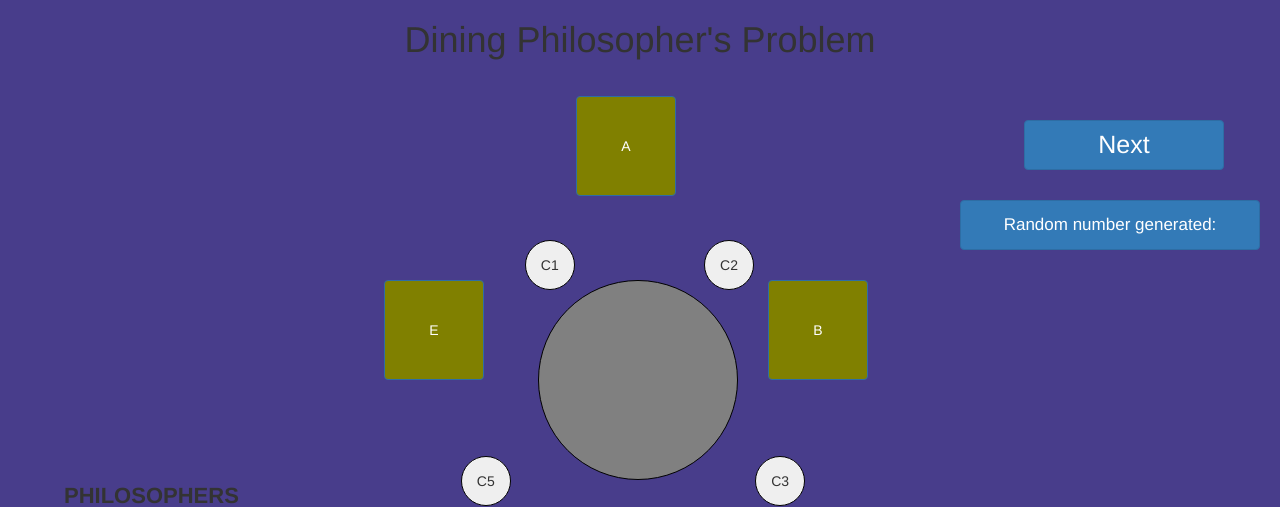
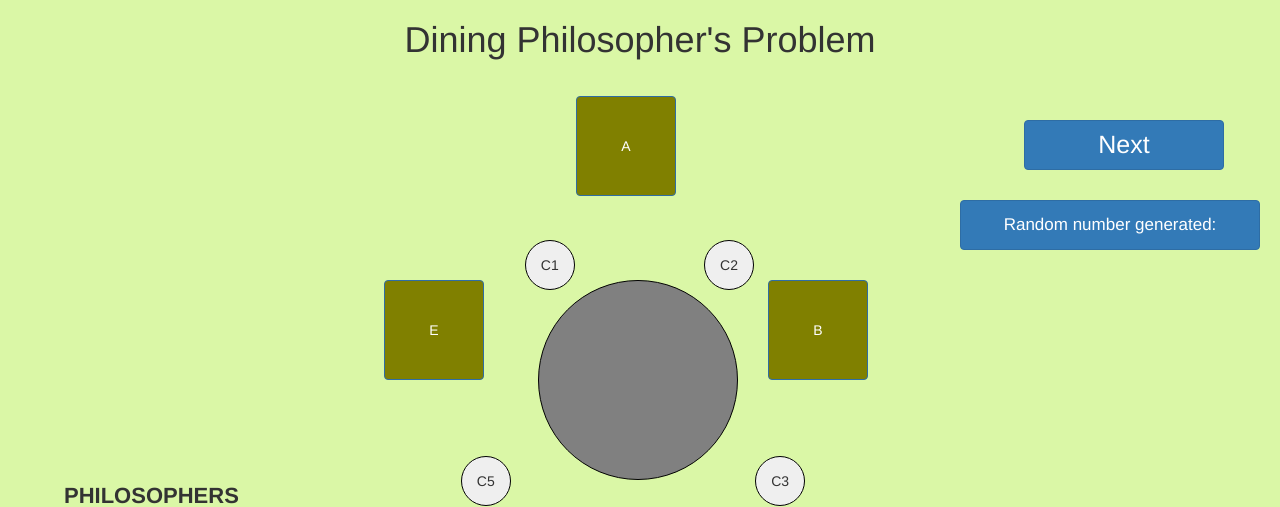
Before and after one commit to ayush113/OS-Simulator, a Django app: page /sync/dining/ in a window 1280 px wide. Shown: the top 507 px of the page. Run offline with Django 3.2, Linux system fonts and the light colour scheme; some libraries are stand-ins or nearby versions.

Commit message:
colour change

```diff
--- a/Source/os_sim/proc_sync/templates/proc_sync/dining.html
+++ b/Source/os_sim/proc_sync/templates/proc_sync/dining.html
@@ -7,7 +7,7 @@
   <link rel="stylesheet" href="https://maxcdn.bootstrapcdn.com/bootstrap/3.3.7/css/bootstrap.min.css">
 </head>
 
-<body style="background-color:#483d8b">
+<body style="background-color:#DAF7A6">
   <!-- jQuery (necessary for Bootstrap's JavaScript plugins) -->
   <script src="https://ajax.googleapis.com/ajax/libs/jquery/1.12.4/jquery.min.js"></script>
   <!-- Include all compiled plugins (below), or include individual files as needed -->
--- a/gui/dining.html
+++ b/gui/dining.html
@@ -2,7 +2,7 @@
 
 
 <!DOCTYPE html>
-{% load staticfiles %}
+<!-- {% load staticfiles %} -->
 <head>
   <link rel="stylesheet" href="https://maxcdn.bootstrapcdn.com/bootstrap/3.3.7/css/bootstrap.min.css">
 </head>
```
